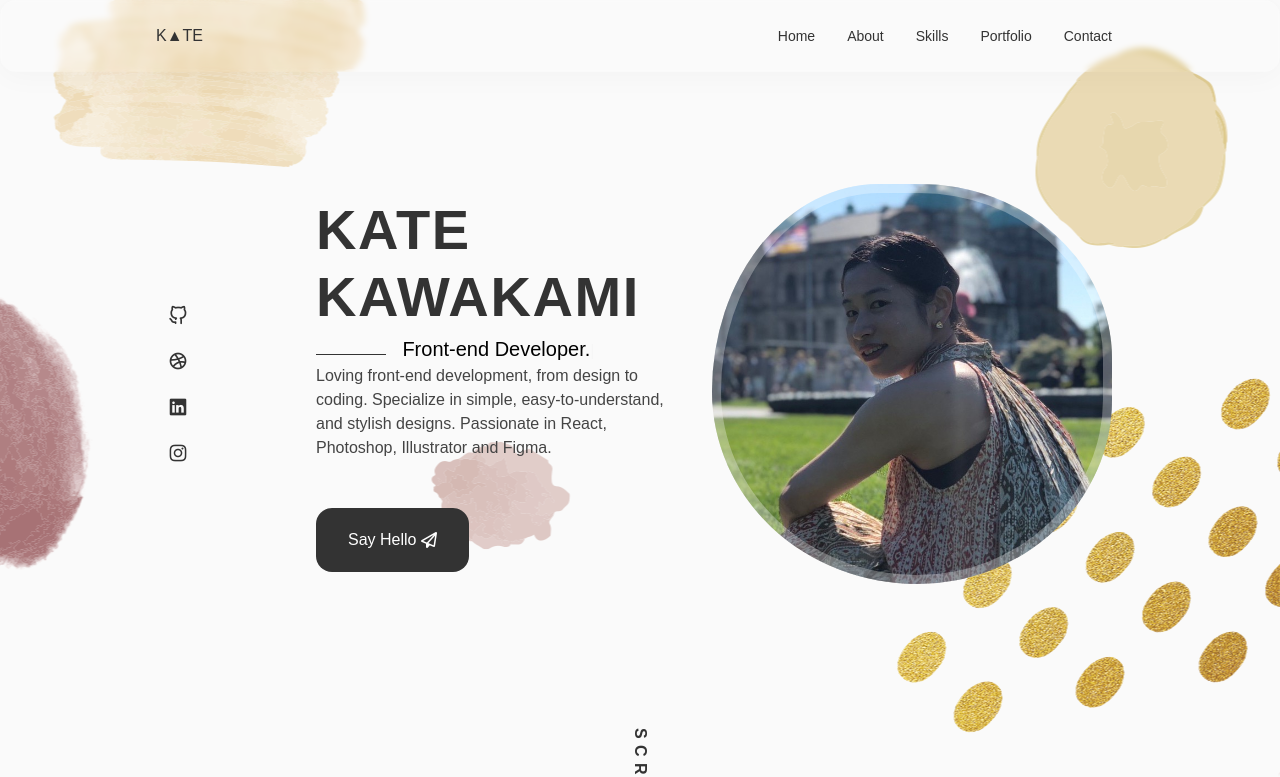
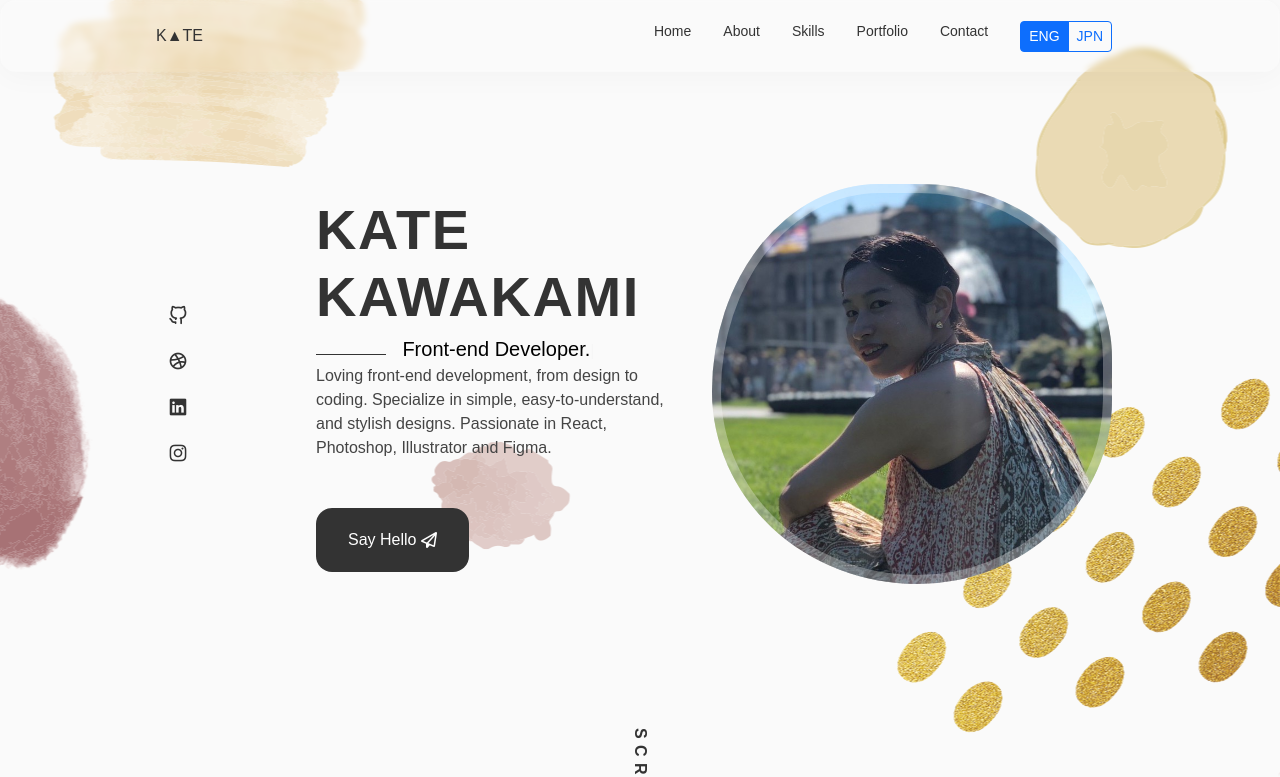
Before and after one commit to Kanako-muff/kanako-portfolio, a React (Vite) app: page / in a window 1280 px wide. Shown: the top 777 px of the page. Built offline with nearby package versions, Linux system fonts and the light colour scheme; a web font is replaced by a local one.

Commit message:
added ENG/JPN button

```diff
--- a/package.json
+++ b/package.json
@@ -14,6 +14,7 @@
     "@react-three/drei": "^9.86.3",
     "@react-three/fiber": "^8.14.4",
     "bootstrap": "^5.3.2",
+    "bootstrap4-toggle": "^3.6.1",
     "dotenv-webpack": "^8.0.1",
     "react": "^18.2.0",
     "react-dom": "^18.2.0",
--- a/src/App.css
+++ b/src/App.css
@@ -11,10 +11,9 @@
   --body-color: hsl(var(--hue), var(--sat), 98%);
   --container-color: #fff;
 
+
 /* var: Font and Typography
 =============================================================== */
-  /* --body-font: 'Montserrat', sans-serif; */
-  /* --body-font: "laca", sans-serif; */
   --body-font: "laca-text", sans-serif;
   --body-font-jpn: "source-han-sans-japanese", sans-serif;
 
--- a/src/components/header/Header.jsx
+++ b/src/components/header/Header.jsx
@@ -60,6 +60,15 @@ const Header = () => {
                             Contact
                         </a>
                     </li>
+                    <li className="nav__item">
+                        <div class="btn-group btn-group-sm" role="group" aria-label="Basic radio toggle button group">
+                            <input type="radio" class="btn-check" name="btnradio" id="btnradio1" autocomplete="off" checked />
+                            <label class="btn btn-outline-primary btn_color" for="btnradio1">ENG</label>
+
+                            <input type="radio" class="btn-check" name="btnradio" id="btnradio3" autocomplete="off" />
+                            <label class="btn btn-outline-primary btn_color" for="btnradio3">JPN</label>
+                        </div>
+                    </li>
                 </ul>
 
                 <i className="uil uil-times nav__close" onClick={() => showMenu(!Toggle)}></i>
```
Also changed, not shown: src/components/header/header.css (+9 -0 lines), 1 other file (tests, documents, lock files or other folders).
